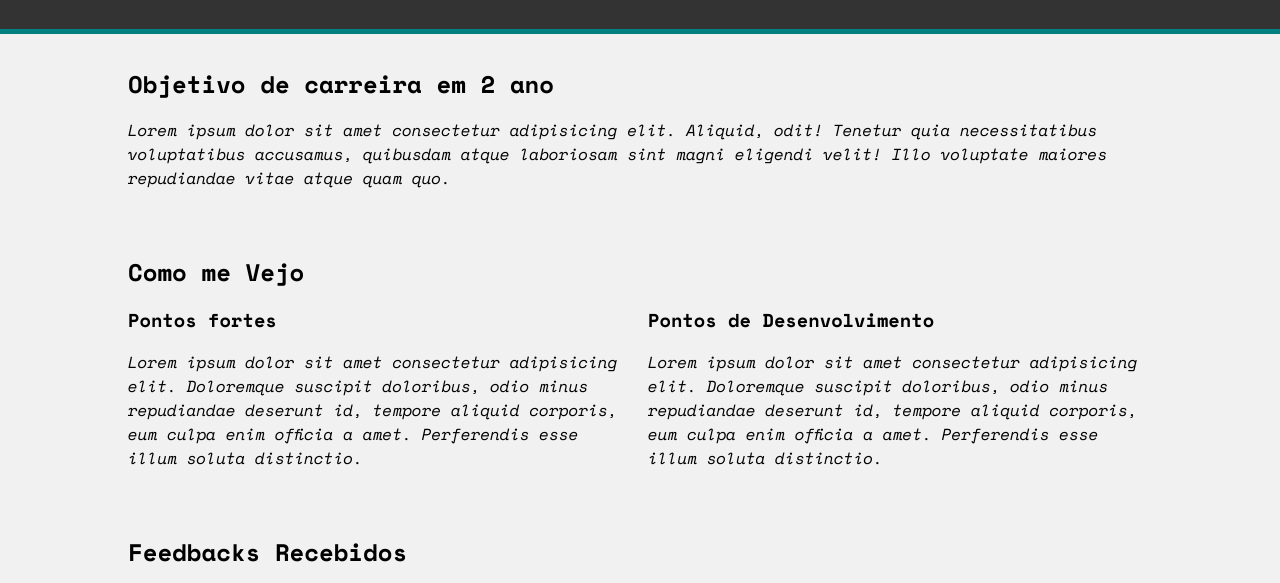
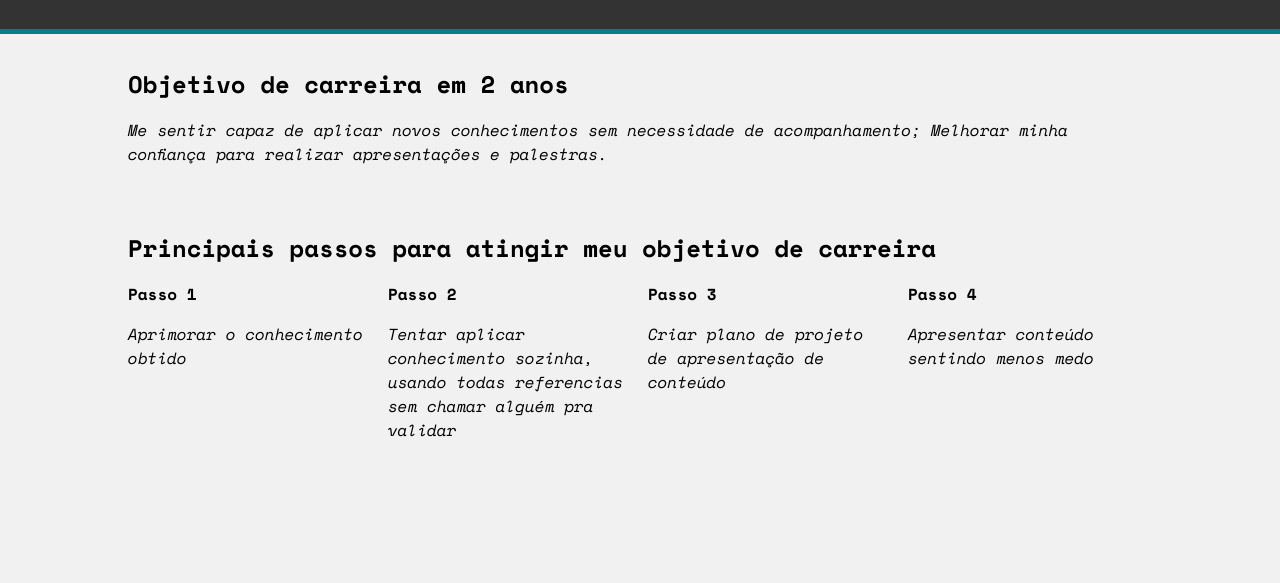
Before and after one commit to Jessica-Lorena/PDI, a plain HTML site: page index.html in a window 1280 px wide. Shown: the part 146-729 px from the top of the page. Drawn offline with nearby package versions, Linux system fonts and the light colour scheme.

Commit message:
desenvolvimento 1

```diff
--- a/index.html
+++ b/index.html
@@ -15,16 +15,14 @@
     </header>
     <main class="container">
       <div class="objetivo">
-        <h2>Objetivo de carreira em 2 ano</h2>
+        <h2>Objetivo de carreira em 2 anos</h2>
         <p>
-          Lorem ipsum dolor sit amet consectetur adipisicing elit. Aliquid,
-          odit! Tenetur quia necessitatibus voluptatibus accusamus, quibusdam
-          atque laboriosam sint magni eligendi velit! Illo voluptate maiores
-          repudiandae vitae atque quam quo.
+          Me sentir capaz de aplicar novos conhecimentos sem necessidade de acompanhamento;
+          Melhorar minha confiança para realizar apresentações e palestras.
         </p>
       </div>
 
-      <div class="auto-avaliacao">
+      <!-- <div class="auto-avaliacao">
         <h2>Como me Vejo</h2>
         <div class="auto-avaliacao__cols">
           <div>
@@ -46,8 +44,8 @@
             </p>
           </div>
         </div>
-      </div>
-
+      </div> -->
+<!--
       <div class="feedbacks">
         <h2>Feedbacks Recebidos</h2>
         <div class="feedbacks__cols">
@@ -70,17 +68,16 @@
             </p>
           </div>
         </div>
-      </div>
+      </div> -->
 
-      <div class="momento">
+      <!-- <div class="momento">
         <h2>Momento de carreira</h2>
         <p>
-          Lorem ipsum dolor sit amet consectetur adipisicing elit. Ducimus,
-          deleniti fuga voluptas cumque neque quae officiis quibusdam facilis
-          temporibus, voluptatem placeat quasi vitae eos reprehenderit quis vel
-          atque voluptatum ipsum?
+          Me sinto parada atualmente, mas uso esse tempo para estudar e aprimorar meus conhecimentos
+          Mesmo me sentindo parada, entendo o que meus colegas fazem e acompanho sempre que possivel
+          Sei que assim que o possivel terá um novo desafio para mim, e por estar parada tanto tempo, sinto medo de não dar conta do desafio
         </p>
-      </div>
+      </div> -->
 
       <div class="acoes">
         <h2>Principais passos para atingir meu objetivo de carreira</h2>
@@ -89,42 +86,30 @@
           <div>
             <h4>Passo 1</h4>
             <p>
-              Lorem, ipsum dolor sit amet consectetur adipisicing elit. Saepe,
-              fugit molestiae et dolorem voluptates tempore. Eveniet saepe a
-              voluptatem. Quaerat, rem nisi odio provident ratione error eos
-              explicabo voluptate aspernatur?
+              Aprimorar o conhecimento obtido
             </p>
           </div>
           <div>
             <h4>Passo 2</h4>
             <p>
-              Lorem, ipsum dolor sit amet consectetur adipisicing elit. Saepe,
-              fugit molestiae et dolorem voluptates tempore. Eveniet saepe a
-              voluptatem. Quaerat, rem nisi odio provident ratione error eos
-              explicabo voluptate aspernatur?
+              Tentar aplicar conhecimento sozinha, usando todas referencias sem chamar alguém pra validar
             </p>
           </div>
           <div>
             <h4>Passo 3</h4>
             <p>
-              Lorem, ipsum dolor sit amet consectetur adipisicing elit. Saepe,
-              fugit molestiae et dolorem voluptates tempore. Eveniet saepe a
-              voluptatem. Quaerat, rem nisi odio provident ratione error eos
-              explicabo voluptate aspernatur?
+              Criar plano de projeto de apresentação de conteúdo
             </p>
           </div>
           <div>
             <h4>Passo 4</h4>
             <p>
-              Lorem, ipsum dolor sit amet consectetur adipisicing elit. Saepe,
-              fugit molestiae et dolorem voluptates tempore. Eveniet saepe a
-              voluptatem. Quaerat, rem nisi odio provident ratione error eos
-              explicabo voluptate aspernatur?
+              Apresentar conteúdo sentindo menos medo
             </p>
           </div>
         </div>
 
-        <div>
+        <!-- <div>
           <div class="acoes__planos">
             <h4>Plano de ação - Passo 1</h4>
             <div class="acoes__plano">
@@ -208,7 +193,7 @@
               <p>apoio</p>
             </div>
           </div>
-        </div>
+        </div> -->
       </div>
     </main>
   </body>
```
